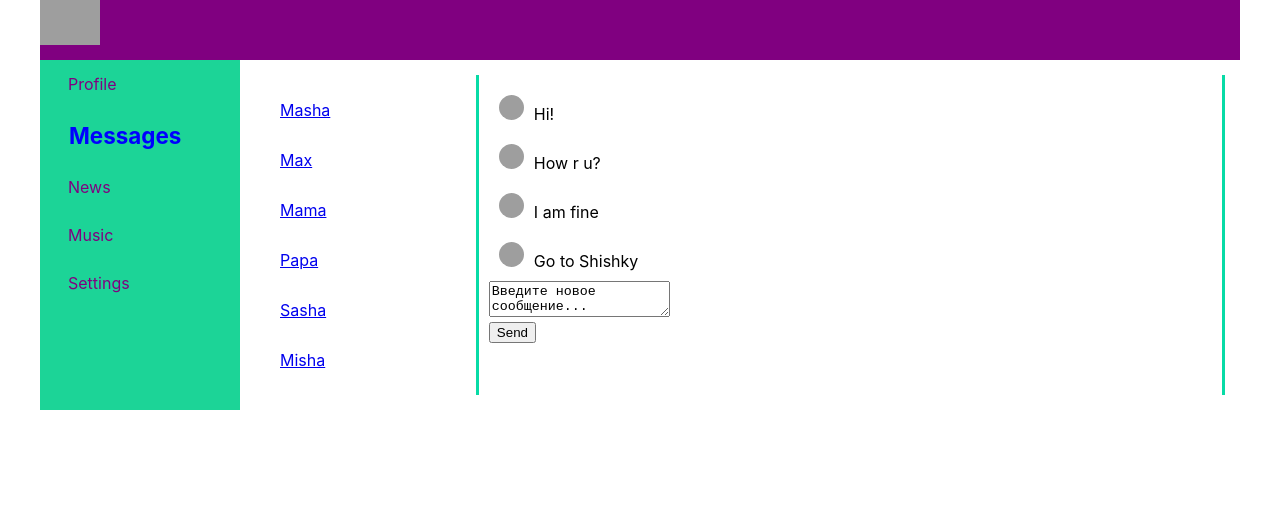
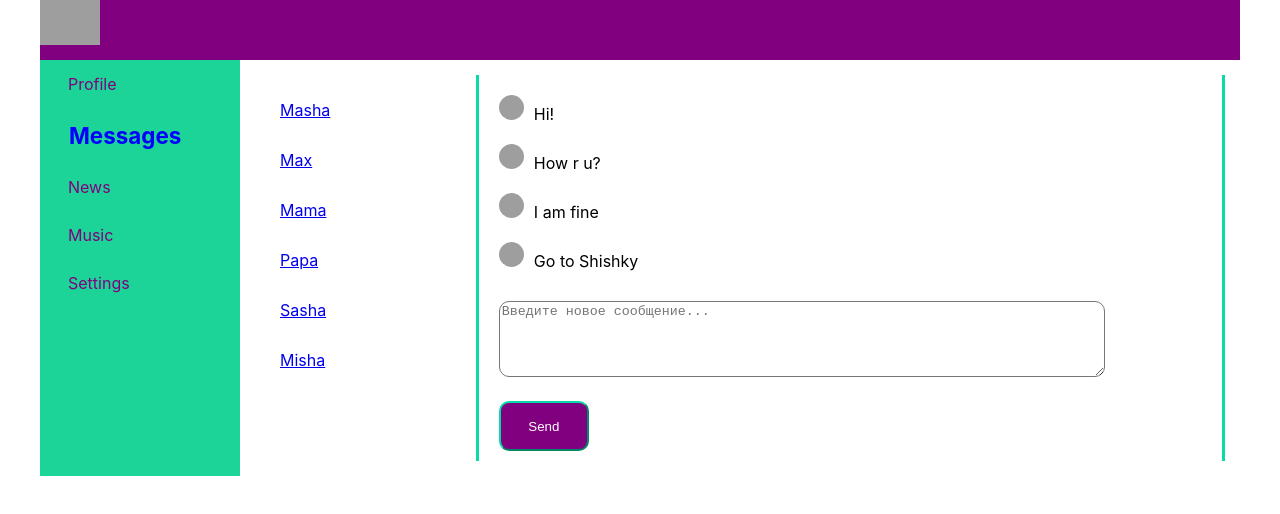
Before and after one commit to vadimbeast/SPA_profile1, a React (Create React App) app: page /dialogs in a window 1280 px wide. Shown: the top 514 px of the page. Built offline with nearby package versions, Linux system fonts and the light colour scheme; grey boxes are pictures that could not be loaded.

Commit message:
added method dipatch()

```diff
--- a/src/App.js
+++ b/src/App.js
@@ -22,14 +22,12 @@ const App = (props) => {
         <Routes className='app-wrapper-content'>
           <Route path='/dialogs/*' element = {<Dialogs dialogs={props.state.dialogsPage.dialogs}
                                                        messages={props.state.dialogsPage.messages}
-                                                       avatar={props.state.dialogsPage.avatar}
-                                                       addMessage={ props.addMessage }
-                                                       updateNewMessageText={ props.updateNewMessageText }
-                                                       newMessageText={ props.state.dialogsPage.newMessageText }/> }/>
+                                                       dispatch={ props.dispatch }
+                                                       newMessageText={ props.state.dialogsPage.newMessageText }
+                                                       /> }/>
           <Route path='/profile/*' element = { <Profile
                                                  profilePage={props.state.profilePage}
-                                                 addPost={props.addPost}
-                                                 updateNewPostText={props.updateNewPostText}
+                                                 dispatch={props.dispatch}
                                                   /> }/>
           <Route path='/news/*' element={ <News /> } />
           <Route path='/music/*' element={ <Music /> } />
--- a/src/components/Dialogs/Dialogs.jsx
+++ b/src/components/Dialogs/Dialogs.jsx
@@ -15,12 +15,12 @@ const Dialogs = (props) => {
     let newMessageElement = React.createRef();
 
     let addMessage = () => {
-       props.addMessage();
+       props.dispatch({ type: 'ADD-MESSAGE' });
     }
-
+debugger;
     let onMessageChange = () => {
         let text = newMessageElement.current.value;
-        props.updateNewMessageText(text);
+        props.dispatch({ type: 'UPDATE-NEW-MESSAGE-TEXT', newText: text });
     }
 
     return (
@@ -35,11 +35,13 @@ const Dialogs = (props) => {
 
                { messagesElements }
 
-               <textarea onChange={ onMessageChange }
+               <textarea className={ s.textarea }
+                         onChange={ onMessageChange }
                          ref={ newMessageElement }
-                         value={props.newMessageText}></textarea>
+                         placeholder={props.newMessageText}></textarea>
                <div>
-                   <button onClick={ addMessage }>Send</button>
+                   <button className={ s.buttonStyle }
+                           onClick={ addMessage }>Send</button>
                </div>
 
            </div>
--- a/src/components/Dialogs/Dialogs.module.css
+++ b/src/components/Dialogs/Dialogs.module.css
@@ -26,3 +26,28 @@
     height: 50px;
     border-radius: 40px
 }
+
+.textarea {
+    width: 600px;
+    height: 70px;
+    margin-left: 10px;
+    margin-top: 20px;
+    border-radius: 10px;
+}
+
+.buttonStyle {
+    width: 90px;
+    height: 50px;
+    margin-left: 10px;
+    margin-top: 20px;
+    border-color: rgb(7, 219, 166);
+    border-radius: 10px;
+    background-color: purple;
+    color: white;
+}
+
+.buttonStyle:hover {
+    background-color: rgb(7, 219, 166);
+    color: purple;
+    border-color: purple;
+}
--- a/src/components/Profile/MyPosts/MyPosts.jsx
+++ b/src/components/Profile/MyPosts/MyPosts.jsx
@@ -11,23 +11,26 @@ const MyPosts = (props) => {
   let newPostElement = React.createRef();
 
   let addPost = () => {
-    props.addPost();
+    props.dispatch({ type: 'ADD-POST' });
   }
 
   let onPostChange = () => {
     let text = newPostElement.current.value;
-    props.updateNewPostText(text);
+    let action = { type: 'UPDATE-NEW-POST-TEXT', newText: text };
+    props.dispatch(action);
   }
 
     return (
         <div className={s.postBlock}>
         <h3>My post</h3>
            <div>
-               <textarea onChange={onPostChange}
+               <textarea className={ s.textarea }
+                         onChange={onPostChange}
                          ref={newPostElement}
-                         value={props.newPostText}></textarea>
+                         placeholder={props.newPostText}></textarea>
                <div>
-                   <button onClick={ addPost }>Add post</button>
+                   <button className={ s.buttonStyle }
+                           onClick={ addPost }>Add post</button>
                </div>
            </div>
 
--- a/src/components/Profile/MyPosts/MyPosts.module.css
+++ b/src/components/Profile/MyPosts/MyPosts.module.css
@@ -7,3 +7,31 @@
     padding: 10px;
     margin-top: 15px;
 }
+
+.textarea {
+    width: 600px;
+    height: 70px;
+    margin-left: 10px;
+    margin-top: 20px;
+    border-radius: 10px;
+}
+
+.buttonStyle {
+    width: 90px;
+    height: 50px;
+    margin-left: 10px;
+    margin-top: 20px;
+    border-color: rgb(7, 219, 166);
+    border-radius: 10px;
+    background-color: purple;
+    color: white;
+    cursor: pointer;
+    transition: all 0.3s ease;
+    display: inline-block;
+}
+
+.buttonStyle:hover {
+    background-color: rgb(7, 219, 166);
+    color: purple;
+    border-color: purple;
+}
--- a/src/components/Profile/Profile.jsx
+++ b/src/components/Profile/Profile.jsx
@@ -11,9 +11,8 @@ const Profile = (props) => {
             <ProfileInfo />
 
             <MyPosts postData={props.profilePage.postData}
-                     addPost={ props.addPost }
                      newPostText={props.profilePage.newPostText}
-                     updateNewPostText={props.updateNewPostText}/>
+                     dispatch={ props.dispatch }/>
         </div>
     );
 }
--- a/src/index.js
+++ b/src/index.js
@@ -12,10 +12,7 @@ import App from './App';
   root.render(
     <React.StrictMode>
       <App state={state}
-           addPost={ store.addPost.bind(store) }
-           updateNewPostText={ store.updateNewPostText.bind(store) }
-           addMessage = { store.addMessage.bind(store) }
-           updateNewMessageText = { store.updateNewMessageText.bind(store) }
+           dispatch={ store.dispatch.bind(store) }
             />
     </React.StrictMode>
 
--- a/src/redux/state.js
+++ b/src/redux/state.js
@@ -53,15 +53,19 @@ let store = {
         }
     },
 
+    _callSubscriber() {
+        console.log("State change")
+    },
+
     getState() {
         return this._state;
     },
 
-    _callSubscriber() {
-        console.log("State change")
-    },
+    subscribe(observer) {
+        this._callSubscriber = observer;
+       },
 
-    addPost() {
+    _addPost() {
         let newPost = {
             id: 5,
             message: this._state.profilePage.newPostText,
@@ -72,12 +76,12 @@ let store = {
         this._callSubscriber(this._state);
     },
 
-    updateNewPostText(text) {
+    _updateNewPostText(text) {
         this._state.profilePage.newPostText = text;
         this._callSubscriber(this._state);
     },
 
-    addMessage() {
+    _addMessage() {
         let newMessage = {
             id: 5,
             message: this._state.dialogsPage.newMessageText
@@ -88,13 +92,21 @@ let store = {
         this._callSubscriber(this._state);
     },
 
-    updateNewMessageText(text) {
+    _updateNewMessageText(text) {
         this._state.dialogsPage.newMessageText = text;
         this._callSubscriber(this._state);
    },
 
-   subscribe(observer) {
-    this._callSubscriber = observer;
+   dispatch(action) {
+       if (action.type === 'ADD-POST') {
+           this._addPost();
+       } else if (action.type === 'UPDATE-NEW-POST-TEXT') {
+           this._updateNewPostText(action.newText);
+       } else if (action.type === 'ADD-MESSAGE') {
+           this._addMessage();
+       } else if (action.type === 'UPDATE-NEW-MESSAGE-TEXT') {
+           this._updateNewMessageText(action.newText);
+       }
    }
 
 }
```
Also changed, not shown: src/render.js (added, +22 -0 lines).
